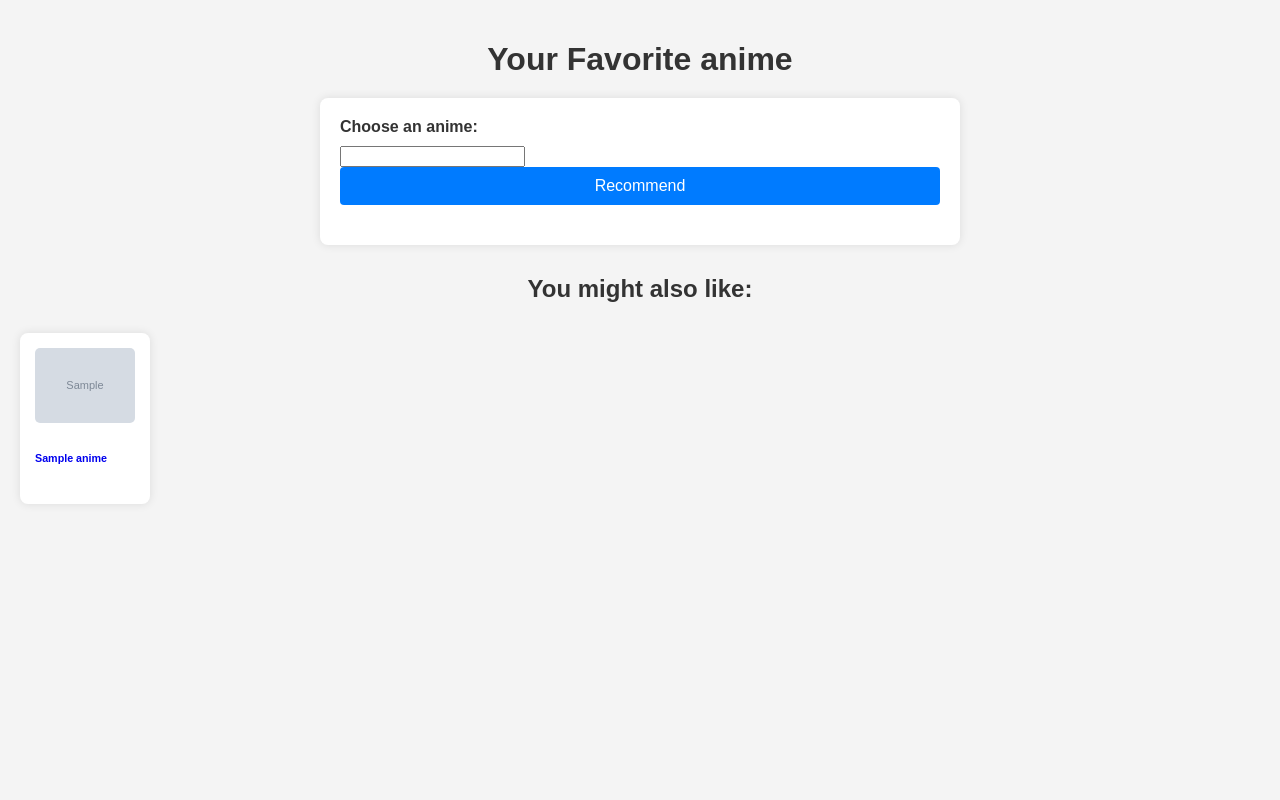
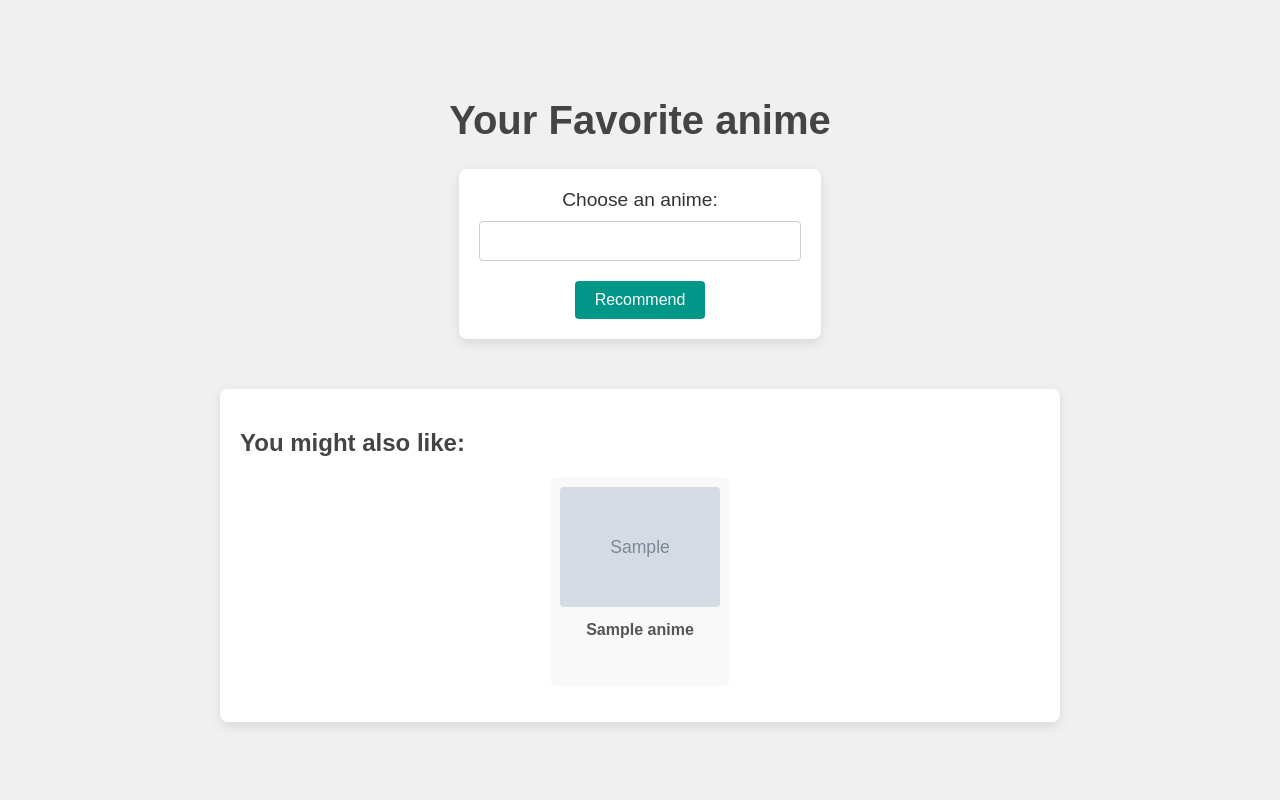
Before and after one commit to DhruvaMadhav/anime-recommender, a Flask app: template templates/index.html in a window 1280 px wide. Run offline with Flask 3, Linux system fonts and the light colour scheme; the template is opened without the code that fills it: most values are stand-ins (such as "Sample title", 1, 10 or a date in 2020); grey boxes marked "Sample" are stand-in pictures; parts of the project's set-up code (start-up, migrations or seed data) failed here and were passed over.

Commit message:
commit 7

```diff
--- a/static/css/style.css
+++ b/static/css/style.css
@@ -1,86 +1,150 @@
+/* General Styles */
 body {
-    font-family: Arial, sans-serif;
-    background-color: #f4f4f4;
+    font-family: 'Arial', sans-serif;
+    background-color: #f0f0f0;
     color: #333;
     margin: 0;
-    padding: 20px;
+    padding: 0;
+    display: flex;
+    flex-direction: column;
+    align-items: center;
+    justify-content: center;
+    min-height: 100vh;
 }
 
+/* Main container */
 h1 {
-    color: #333;
-    text-align: center;
-    margin-bottom: 20px;
+    margin-top: 20px;
+    font-size: 2.5rem;
+    color: #444;
 }
 
 form {
-    max-width: 600px;
-    margin: 0 auto;
+    background-color: #fff;
     padding: 20px;
-    background-color: #fff;
     border-radius: 8px;
-    box-shadow: 0 0 10px rgba(0, 0, 0, 0.1);
+    box-shadow: 0px 4px 12px rgba(0, 0, 0, 0.1);
+    display: flex;
+    flex-direction: column;
+    align-items: center;
+    margin-bottom: 30px;
 }
 
 label {
-    display: block;
+    font-size: 1.2rem;
     margin-bottom: 10px;
-    font-weight: bold;
 }
 
-select, button {
-    width: 100%;
+input[type="text"],
+input[list] {
     padding: 10px;
-    margin-bottom: 20px;
+    font-size: 1rem;
     border: 1px solid #ccc;
     border-radius: 4px;
-    font-size: 16px;
+    width: 300px;
+    margin-bottom: 20px;
+    transition: border-color 0.3s ease;
 }
 
-button {
-    background-color: #007bff;
+input[type="text"]:focus,
+input[list]:focus {
+    border-color: #009688;
+    outline: none;
+}
+
+button[type="submit"] {
+    padding: 10px 20px;
+    background-color: #009688;
     color: white;
     border: none;
+    border-radius: 4px;
     cursor: pointer;
+    font-size: 1rem;
+    transition: background-color 0.3s ease;
 }
 
-button:hover {
-    background-color: #0056b3;
+button[type="submit"]:hover {
+    background-color: #00796b;
+}
+
+.rec {
+    width: 100%;
+    max-width: 800px;
+    background-color: #fff;
+    padding: 20px;
+    border-radius: 8px;
+    box-shadow: 0px 4px 12px rgba(0, 0, 0, 0.1);
+    margin-top: 20px;
 }
 
 h2 {
-    color: #333;
-    text-align: center;
-    margin-top: 30px;
+    margin-bottom: 20px;
+    color: #444;
+    font-size: 1.5rem;
 }
 
+/* Recommendation List */
 ul {
-    list-style-type: none;
+    list-style: none;
     padding: 0;
+    display: flex;
+    flex-wrap: wrap;
+    gap: 20px;
+    justify-content: center;
 }
 
-ul li {
-    background-color: #fff;
-    margin: 10px auto;
-    padding: 15px;
+li {
+    background-color: #f9f9f9;
+    padding: 10px;
     border-radius: 8px;
-    box-shadow: 0 0 10px rgba(0, 0, 0, 0.1);
-    max-width: 600px;
+    transition: transform 0.3s ease;
+    text-align: center;
+    width: 160px;
 }
 
-.rec ul {
-    list-style-type: none; /* Remove bullet points */
-    padding: 0;            /* Remove padding */
-    margin: 0;             /* Remove margin */
-    display: flex;         /* Use flexbox to align items in a row */
-    gap: 10px;             /* Add some space between images */
+li:hover {
+    transform: scale(1.05);
 }
 
-.rec li {
-    display: inline-block; /* Display list items in a line */
+li img {
+    max-width: 100%;
+    border-radius: 4px;
 }
 
-.rec img {
-    width: 100px;  /* Set a fixed width for images */
-    height: auto;  /* Maintain aspect ratio */
-    border-radius: 5px; /* Optional: Add rounded corners to images */
+li h6 {
+    margin-top: 10px;
+    font-size: 1rem;
+    color: #555;
 }
+
+/* Links */
+a {
+    text-decoration: none;
+    color: inherit;
+}
+
+a:hover {
+    color: #00796b;
+}
+
+/* Responsive Design */
+@media (max-width: 768px) {
+    form {
+        width: 90%;
+    }
+
+    input[type="text"],
+    input[list] {
+        width: 100%;
+    }
+
+    ul {
+        flex-direction: column;
+        align-items: center;
+    }
+
+    li {
+        width: 100%;
+        max-width: 300px;
+    }
+}
--- a/templates/index.html
+++ b/templates/index.html
@@ -23,8 +23,8 @@
         <h2>You might also like:</h2>
         <ul>
             {% for anime,poster,link in recommended %}
-            <a href=link target="_blank">
-                <li><img src='{{ poster }}'>
+            <a href="{{link}}" target="_blank">
+                <li><img src='{{ poster}}'>
                     <h6>{{anime}}</h6>
                 </li>
             </a>
```
